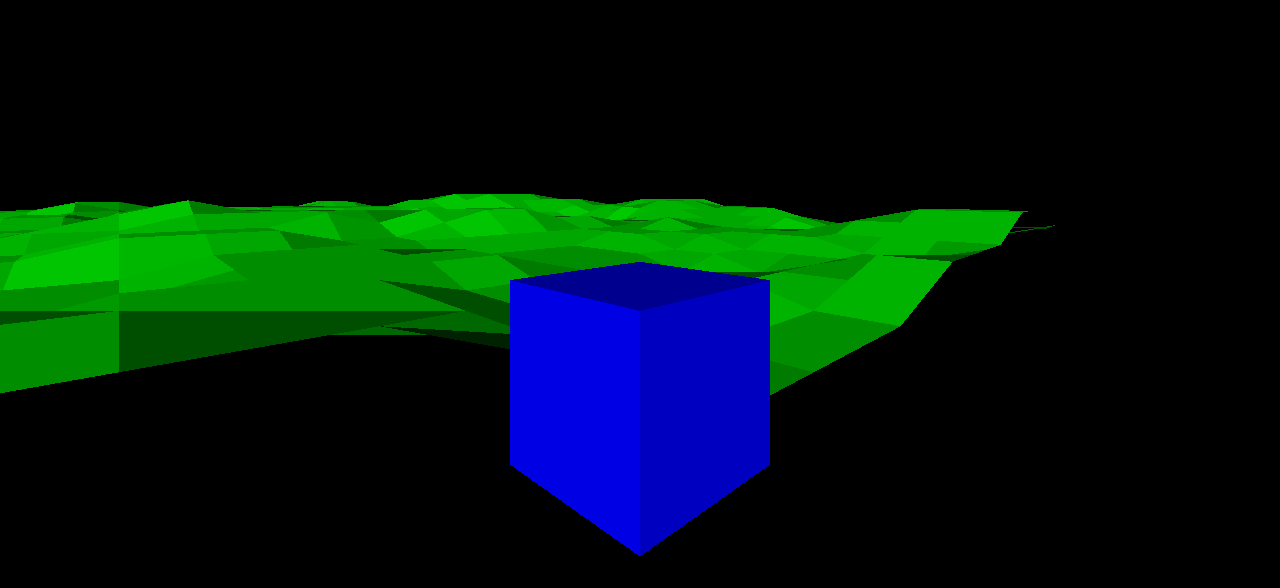
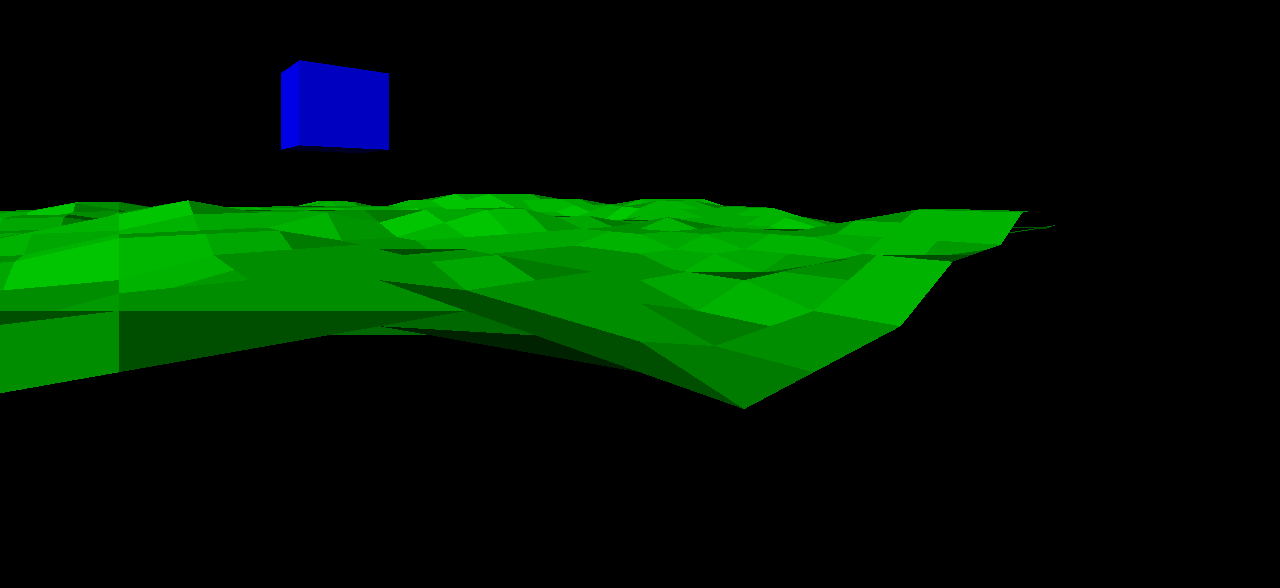
Before and after one commit to michaeljsmith/helm, a website built with Vite: page index.html in a window 1280 px wide. Shown: the part 212-800 px from the top of the page. Built offline with nearby package versions, Linux system fonts and the light colour scheme; animation ran at ten frames a second.

Commit message:
Physics updating.

```diff
--- a/boxworld/artifacts/artifact.ts
+++ b/boxworld/artifacts/artifact.ts
@@ -1,4 +1,8 @@
 import { ModelInstanceArtifact } from "./model-instance-artifact.js";
+import { PhysicsBodyArtifact } from "./physics-body-artifact.js";
 import { TerrainChunkArtifact } from "./terrain-chunk-artifact.js";
 
-export type Artifact = ModelInstanceArtifact | TerrainChunkArtifact;
+export type Artifact =
+  | ModelInstanceArtifact
+  | TerrainChunkArtifact
+  | PhysicsBodyArtifact;
--- /dev/null
+++ b/boxworld/artifacts/physics-body-artifact.ts
@@ -0,0 +1,6 @@
+import { PhysicsBody } from "../../physics/physics-body.js";
+
+export type PhysicsBodyArtifact = {
+  type: "physics-body-artifact";
+  body: PhysicsBody;
+};
--- a/boxworld/mount.ts
+++ b/boxworld/mount.ts
@@ -1,6 +1,7 @@
 import {
   AmbientLight,
   BufferGeometry,
+  Clock,
   DirectionalLight,
   Material,
   Mesh,
@@ -9,6 +10,8 @@ import {
   Scene,
   WebGLRenderer,
 } from "three";
+import { PhysicsBody } from "../physics/physics-body.js";
+import { updatePhysics } from "../physics/update-physics.js";
 import { ArtifactSet } from "./artifact-set.js";
 import { TerrainChunk } from "./maps/terrain/terrain-chunk.js";
 import { Terrain } from "./maps/terrain/terrain.js";
@@ -34,12 +37,17 @@ export const mount = <State>(
     1000,
   );
 
+  const clock = new Clock();
+
   const renderer = new WebGLRenderer();
   renderer.setSize(window.innerWidth, window.innerHeight);
   renderer.setAnimationLoop(() => {
+    const dt = clock.getDelta();
+
     const artifacts = world(state);
     const modelInstances: ModelInstance[] = [];
     const terrainChunks: TerrainChunk[] = [];
+    const physicsBodies: PhysicsBody[] = [];
     for (const artfifact of artifacts.artifacts) {
       switch (artfifact.type) {
         case "model-instance-artifact":
@@ -54,11 +62,18 @@ export const mount = <State>(
           }
           break;
 
+        case "physics-body-artifact":
+          {
+            physicsBodies.push(artfifact.body);
+          }
+          break;
+
         default:
           throw ((x: never) => new Error("Unexpected " + x))(artfifact);
       }
     }
 
+    updatePhysics(dt, physicsBodies);
     sceneUpdater(modelInstances, terrainChunks);
 
     const cameraPosition = artifacts.camera.transform.position;
--- /dev/null
+++ b/entities/values/mutable.ts
@@ -0,0 +1,4 @@
+export type Mutable<T> = {
+  value: T;
+  set: (newValue: T) => void;
+};
--- a/index.html
+++ b/index.html
@@ -15,8 +15,8 @@
   <div id="scene-parent"></div>
   <script type="module">
     import { mount } from "/boxworld/mount.js";
-    import { world } from "/world.js";
-    mount(document.querySelector("#scene-parent"), world, () => ({}));
+    import { newWorld, world } from "/world.js";
+    mount(document.querySelector("#scene-parent"), world, newWorld);
   </script>
 </body>
 
--- /dev/null
+++ b/physics/dynamics-state.ts
@@ -0,0 +1,5 @@
+import { Point } from "../math/point.js";
+
+export type DynamicsState = {
+  position: Point;
+};
--- /dev/null
+++ b/physics/physics-body.ts
@@ -0,0 +1,6 @@
+import { Mutable } from "../entities/values/mutable.js";
+import { DynamicsState } from "./dynamics-state.js";
+
+export type PhysicsBody = {
+  dynamics: Mutable<DynamicsState>;
+};
--- /dev/null
+++ b/physics/update-physics.ts
@@ -0,0 +1,20 @@
+import { directionWith } from "../math/direction.js";
+import { vectorAdd } from "../math/vector-add.js";
+import { vectorScale } from "../math/vector-scale.js";
+import { PhysicsBody } from "./physics-body.js";
+
+export const updatePhysics = (dt: number, bodies: PhysicsBody[]): void => {
+  for (const body of bodies) {
+    updatePhysicsBody(dt, body);
+  }
+};
+
+const updatePhysicsBody = (dt: number, body: PhysicsBody): void => {
+  const SPEED = 0.5;
+  const DIRECTION = directionWith(0, 0, -1);
+  const VELOCITY = vectorScale(DIRECTION, SPEED);
+
+  const { position } = body.dynamics.value;
+  const newPosition = vectorAdd(position, vectorScale(VELOCITY, dt));
+  body.dynamics.set({ ...body.dynamics.value, position: newPosition });
+};
--- a/world.ts
+++ b/world.ts
@@ -11,9 +11,10 @@ import { Terrain } from "./boxworld/maps/terrain/terrain.js";
 import { addModel } from "./boxworld/models/creation/add-model.js";
 import { newModel } from "./boxworld/models/creation/new-model.js";
 import { aabDimensionsWith } from "./math/aab-dimensions.js";
-import { pointWith } from "./math/point.js";
-import { IDENTITY_RIGID, rigidTransformWith } from "./math/rigid-transform.js";
+import { Point, pointWith } from "./math/point.js";
+import { rigidTransformWith } from "./math/rigid-transform.js";
 import { rotationAroundY } from "./math/rotation-around-axis.js";
+import { IDENTITY_UNIT_QUATERNION } from "./math/unit-quaternion.js";
 
 const terrains = [
   ...applyLayout(
@@ -40,16 +41,28 @@ const model = newModel((context) => {
   });
 });
 
-export const world = (): ArtifactSet => {
+type Creature = {
+  position: Point;
+};
+
+type WorldState = {
+  creatures: Creature[];
+};
+
+export const newWorld = (): WorldState => {
+  return {
+    creatures: [
+      {
+        position: pointWith(0, 2, -2),
+      },
+    ],
+  };
+};
+
+export const world = (state: WorldState): ArtifactSet => {
   const artifacts: Iterable<Artifact> = [
     ...artifactsForTerrain(terrains),
-    {
-      type: "model-instance-artifact",
-      instance: {
-        model,
-        transform: IDENTITY_RIGID,
-      },
-    },
+    ...artifactsForCreatures(state.creatures),
   ];
 
   const cameraRotation = rotationAroundY((-1 * Math.PI) / 4);
@@ -76,3 +89,38 @@ const artifactsForTerrain = function* (
     }
   }
 };
+
+const artifactsForCreatures = function* (
+  creatures: Creature[],
+): Iterable<Artifact> {
+  for (const creature of creatures) {
+    yield* artifactForCreature(creature);
+  }
+};
+
+const artifactForCreature = function* (creature: Creature): Iterable<Artifact> {
+  yield {
+    type: "model-instance-artifact",
+    instance: {
+      model,
+      transform: rigidTransformWith(
+        IDENTITY_UNIT_QUATERNION,
+        creature.position,
+      ),
+    },
+  };
+
+  yield {
+    type: "physics-body-artifact",
+    body: {
+      dynamics: {
+        value: {
+          position: creature.position,
+        },
+        set: (newState) => {
+          creature.position = newState.position;
+        },
+      },
+    },
+  };
+};
```
